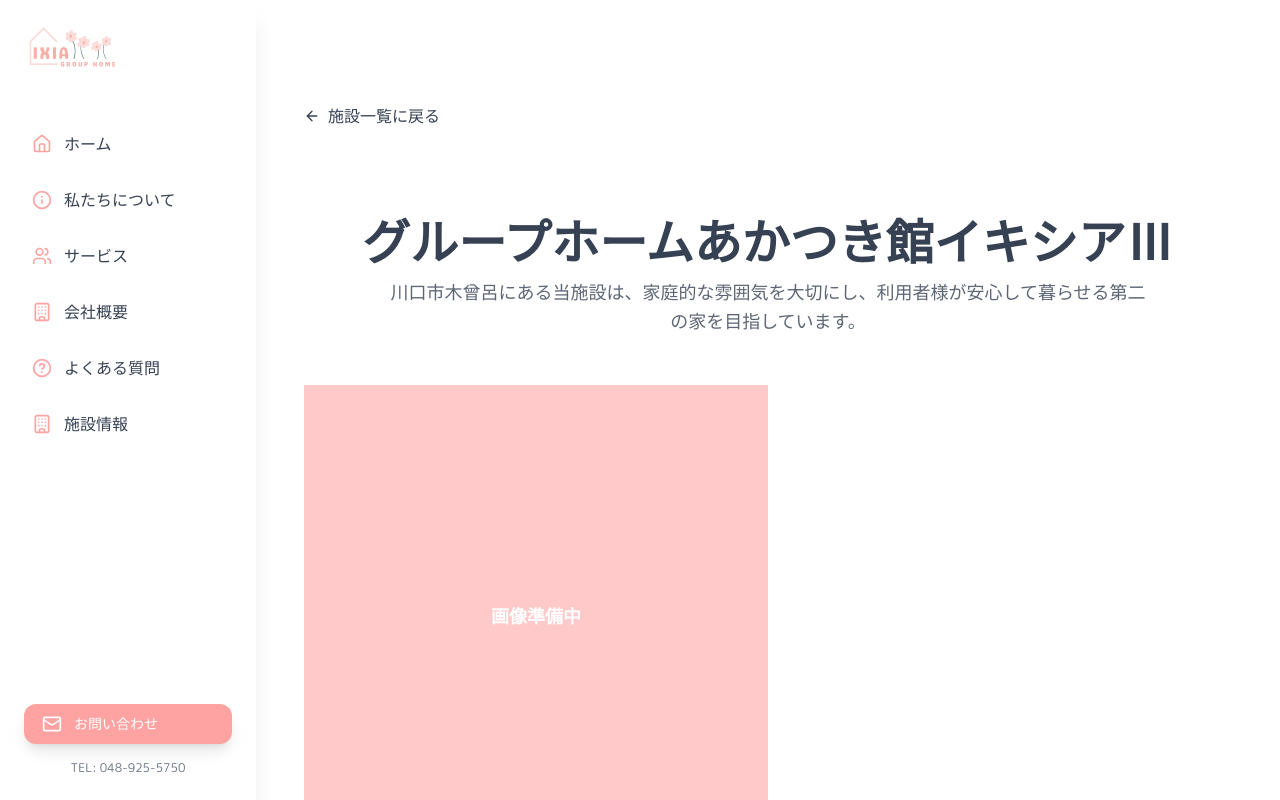
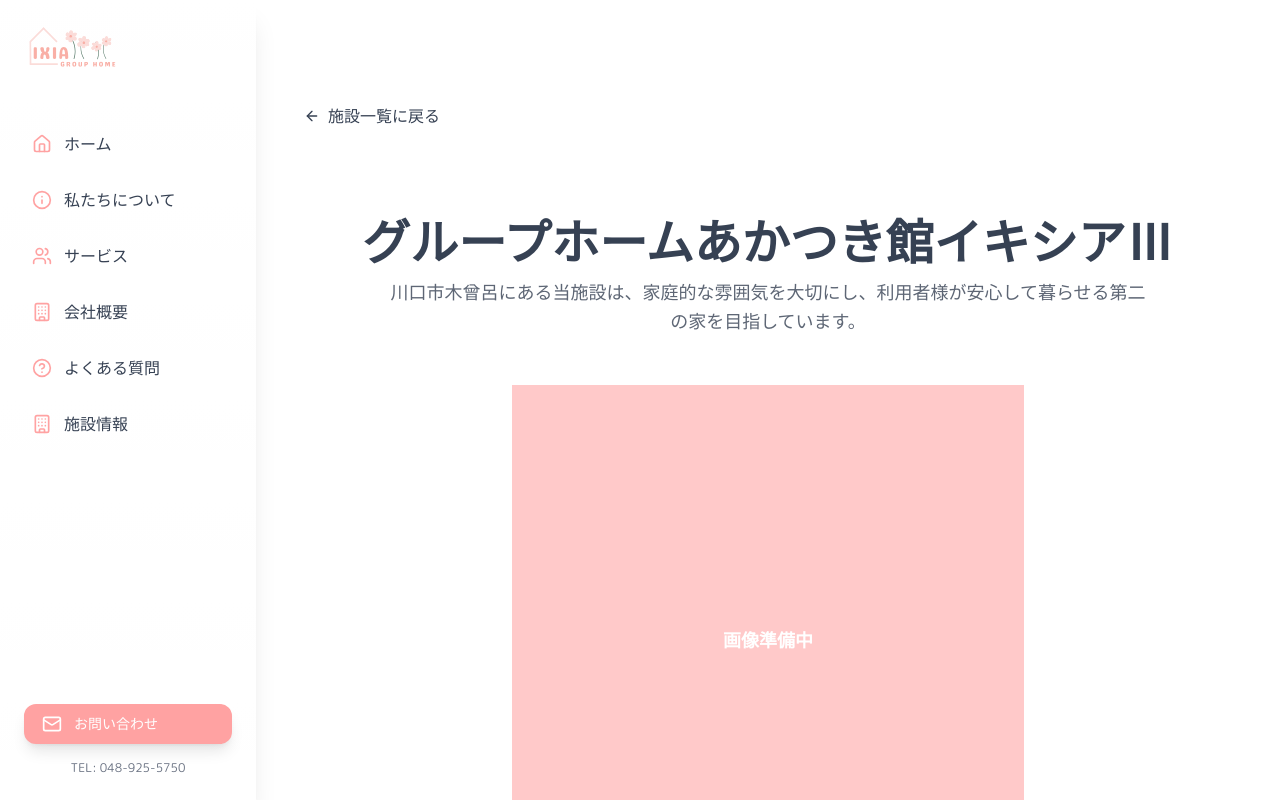
Before and after one commit to TaharaKazuki/group_home, a Next.js app: page /facilities/akatsuki in a window 1280 px wide. Shown: the top 800 px of the page. Built offline with nearby package versions, Linux system fonts and the light colour scheme.

Commit message:
施設ページのレイアウトを修正し、画像コンテナのスタイルを調整。flexboxの設定を変更し、画像の最大幅を指定して視覚的な一貫性を向上。

```diff
--- a/src/app/facilities/[id]/page.tsx
+++ b/src/app/facilities/[id]/page.tsx
@@ -111,7 +111,7 @@ export default function FacilityPage({ params }: FacilityPageProps) {
             </MotionDiv>
 
             {/* Main Content Layout */}
-            <div className="flex flex-col gap-12 lg:flex-row">
+            <div className="flex justify-center">
               {/* Square Image */}
               <MotionDiv
                 initial={isMounted ? { opacity: 0, scale: 0.95 } : undefined}
@@ -119,9 +119,9 @@ export default function FacilityPage({ params }: FacilityPageProps) {
                 transition={
                   isMounted ? { duration: 0.8, delay: 0.2 } : undefined
                 }
-                className="flex w-full justify-center lg:w-1/2"
+                className="w-full max-w-lg"
               >
-                <div className="relative aspect-square w-full max-w-lg overflow-hidden bg-red-200">
+                <div className="relative aspect-square w-full overflow-hidden bg-red-200">
                   <div className="flex h-full items-center justify-center">
                     <span className="text-lg font-semibold text-white">
                       画像準備中
```
